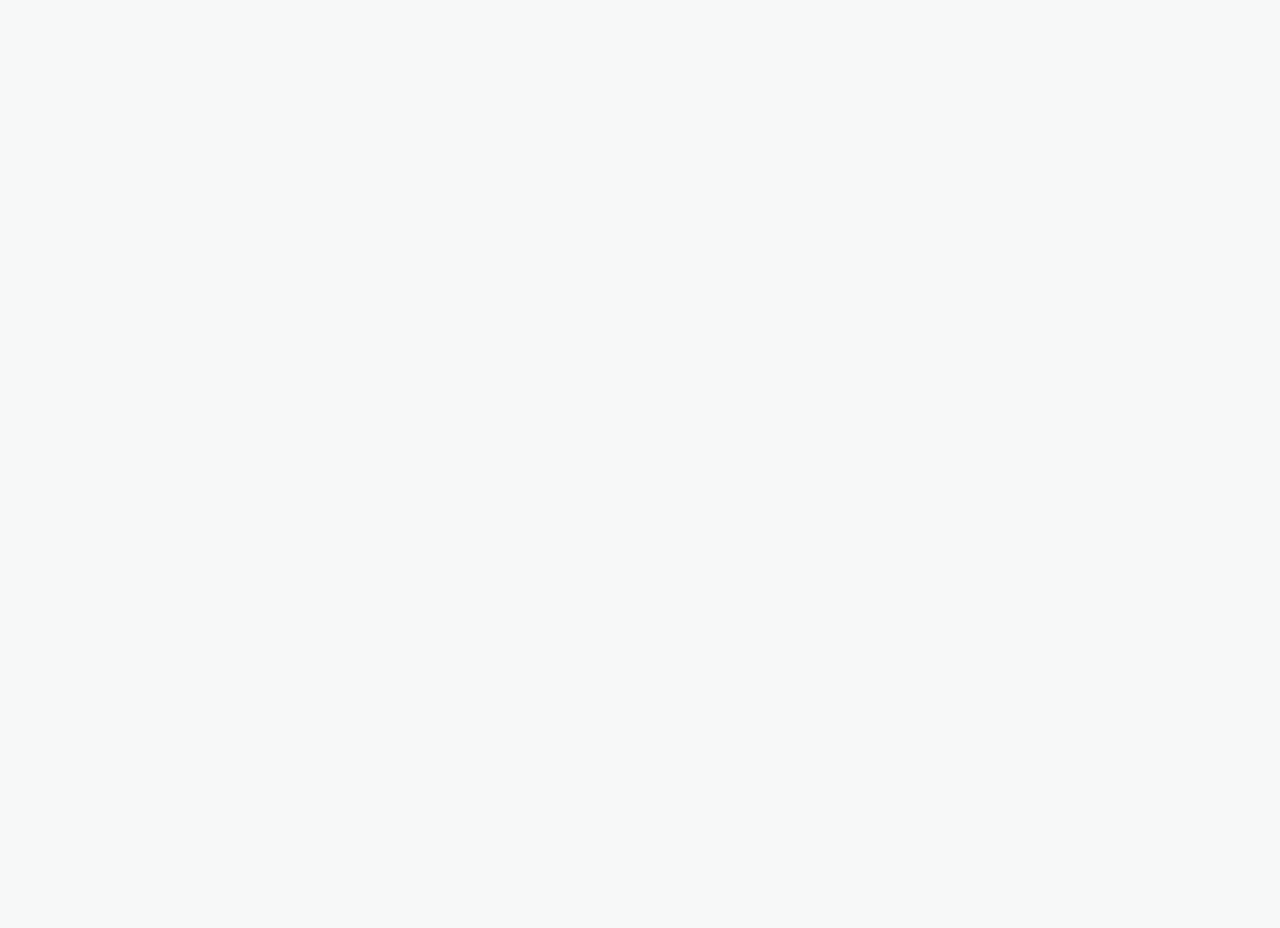
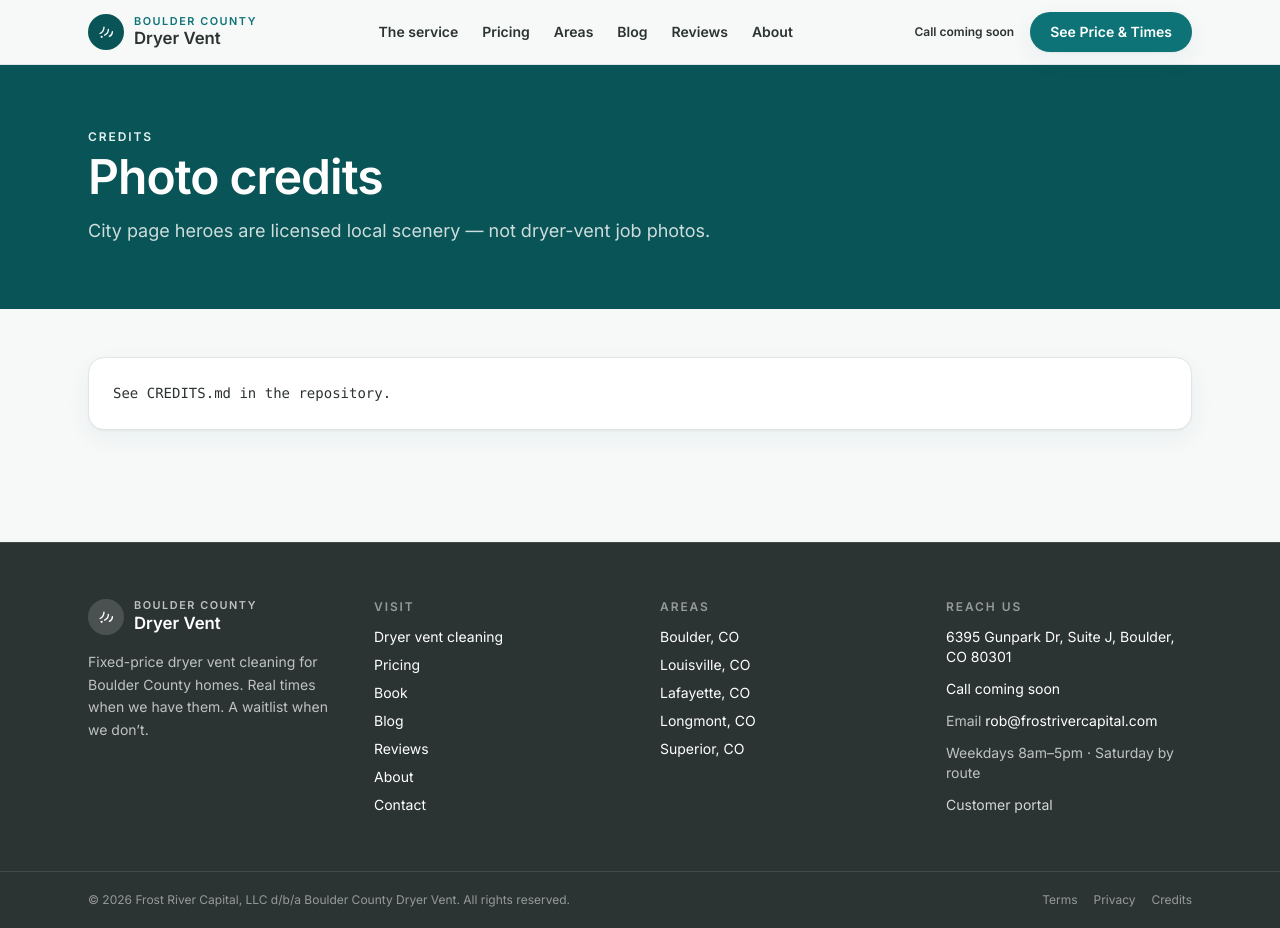
Before and after one commit to RobleusCaesar/boulder-county-dryer-vent, a Next.js app: page /credits in a window 1280 px wide. Before the commit this address had no page. Before the commit the page ends 800 px from the top, so only its background shows below. Built offline with nearby package versions, Linux system fonts and the light colour scheme.

Commit message:
feat: add /credits page for city photo attribution

```diff
--- /dev/null
+++ b/app/credits/page.tsx
@@ -0,0 +1,33 @@
+import type { Metadata } from "next";
+import { readFileSync } from "node:fs";
+import { join } from "node:path";
+import { PageHero } from "@/components/site/PageHero";
+
+export const metadata: Metadata = {
+  title: "Credits",
+  description: "Photo credits and licenses for Boulder County Dryer Vent city page imagery.",
+};
+
+export default function CreditsPage() {
+  let attribution = "";
+  try {
+    attribution = readFileSync(join(process.cwd(), "CREDITS.md"), "utf8");
+  } catch {
+    attribution = "See CREDITS.md in the repository.";
+  }
+
+  return (
+    <>
+      <PageHero
+        kicker="Credits"
+        title="Photo credits"
+        lede="City page heroes are licensed local scenery — not dryer-vent job photos."
+      />
+      <section className="site-wrap py-12">
+        <pre className="card overflow-x-auto whitespace-pre-wrap p-6 text-sm leading-relaxed text-charcoal-800">
+          {attribution}
+        </pre>
+      </section>
+    </>
+  );
+}
```
